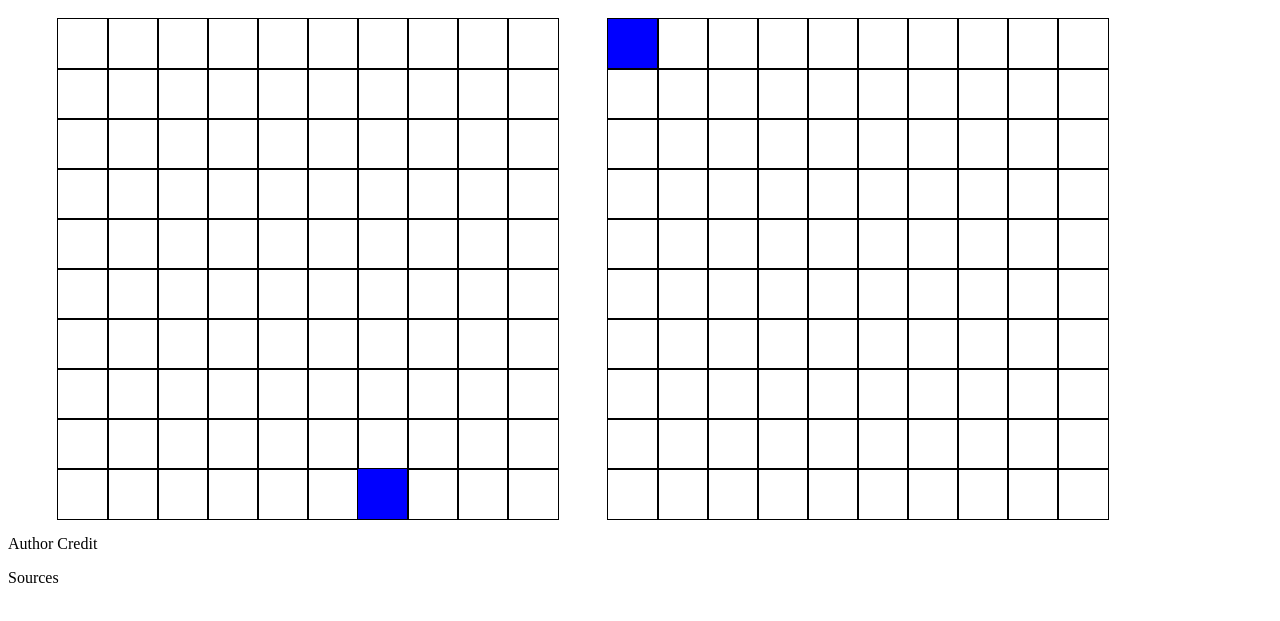
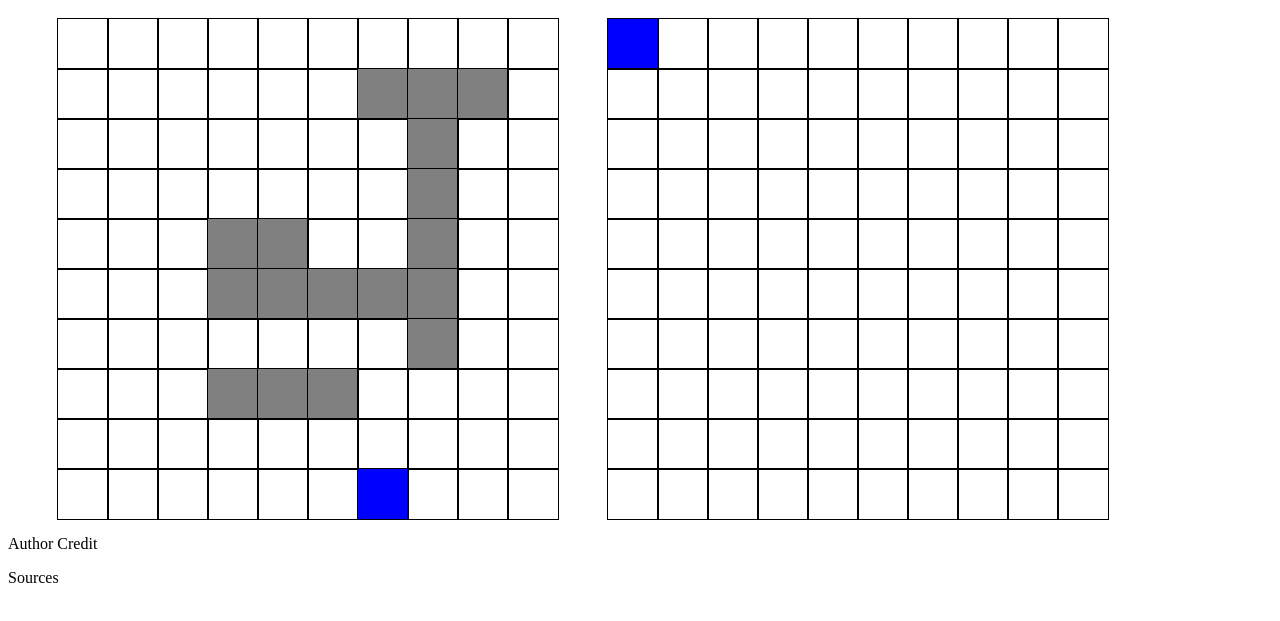
Before and after one commit to olsenjames1116/battleship, a website built with webpack: page dist/index.html in a window 1280 px wide. Both pictures are taken after a click on the element 633 px from the left and 104 px from the top of the page. Shown: the part 61-682 px from the top of the page. Built offline with nearby package versions, Linux system fonts and the light colour scheme; files whose address does not match are found by name.

Commit message:
Display player's ships on their board

```diff
--- a/src/dom/dom.js
+++ b/src/dom/dom.js
@@ -21,4 +21,15 @@ export default class Dom {
         this.createGrids(playerBoard);
         this.createGrids(computerBoard);
     }
+
+    displayShips(gameboard, grid) {
+        gameboard.ships.forEach((ship) => {
+            console.log(ship.coordinates);
+            ship.coordinates.forEach((coordinate) => {
+                const square = gameboard.findSquare(coordinate);
+                const index = gameboard.findSquareIndex(square);
+                grid[index].classList.add('ship');
+            });
+        });
+    }
 }
--- a/src/game/game.js
+++ b/src/game/game.js
@@ -18,8 +18,9 @@ export default class Game {
 
         const dom = new Dom();
         dom.loadBoards();
+        const playerGrid = Array.from(document.querySelectorAll('div#player>div.grid'));
+        dom.displayShips(playerBoard, playerGrid);
 
-        const playerGrid = Array.from(document.querySelectorAll('div#player>div.grid'));
         const computerGrid = Array.from(document.querySelectorAll('div#computer>div.grid'));
         computerGrid.forEach((grid) => {
             grid.addEventListener('click', (event) => {
--- a/src/player/player.js
+++ b/src/player/player.js
@@ -8,7 +8,7 @@ export default class Player {
         this.ships -= 1;
     }
 
-    randomMove(gameboard) {
+    randomMove(gameboard, player) {
         let square;
         let move;
 
@@ -17,7 +17,7 @@ export default class Player {
             square = gameboard.findSquare(JSON.stringify(move));
         } while(square.selected === true)
 
-        const hit = gameboard.receiveAttack(move);
+        const hit = gameboard.receiveAttack(move, player);
 
         return { hit, square };
     }
--- a/src/style.css
+++ b/src/style.css
@@ -18,6 +18,10 @@ div#computer > div.grid:hover {
   background-color: gray;
 }
 
+.ship {
+  background-color: gray;
+}
+
 .hit {
   background-color: red;
 }
```
